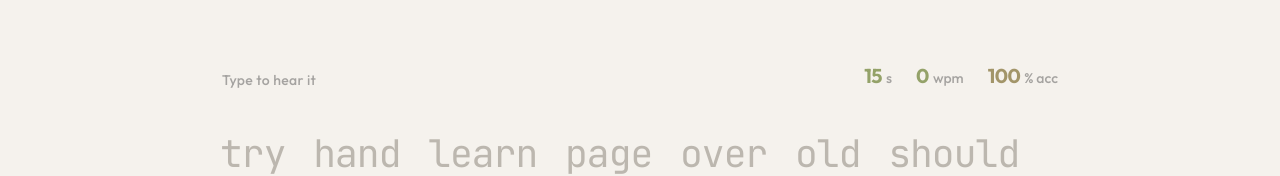
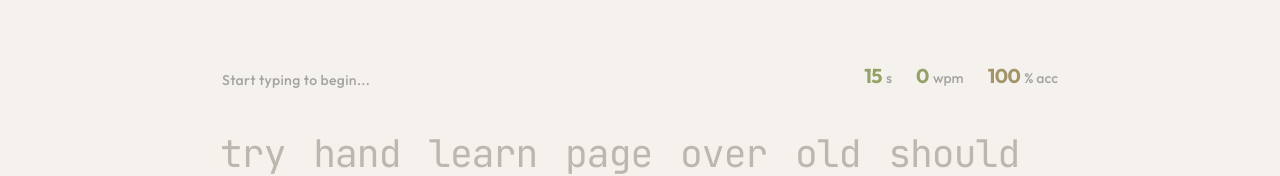
Before and after one commit to phalla-doll/khmer-typing, a Next.js app: page / in a window 1280 px wide. Shown: the part 163-339 px from the top of the page. Built offline with nearby package versions, Linux system fonts and the light colour scheme.

Commit message:
feat: Update placeholder text
Changes the instructional text from "Type to hear it" to "Start typing to begin..." for better clarity and user guidance.

```diff
--- a/app/page.tsx
+++ b/app/page.tsx
@@ -232,7 +232,7 @@ export default function Home() {
 
         {/* Top Info Bar */}
         <div className="flex items-end justify-between mb-8 opacity-90">
-          <div className="text-[#434343]/50 text-sm font-medium tracking-wide">Type to hear it</div>
+          <div className="text-[#434343]/50 text-sm font-medium tracking-wide">Start typing to begin...</div>
           <div className="flex items-center gap-6">
             <div className="flex items-baseline gap-1">
               <span className="text-xl font-bold text-[#8A9A5B] tracking-tight">{timeLeft}</span>
```
